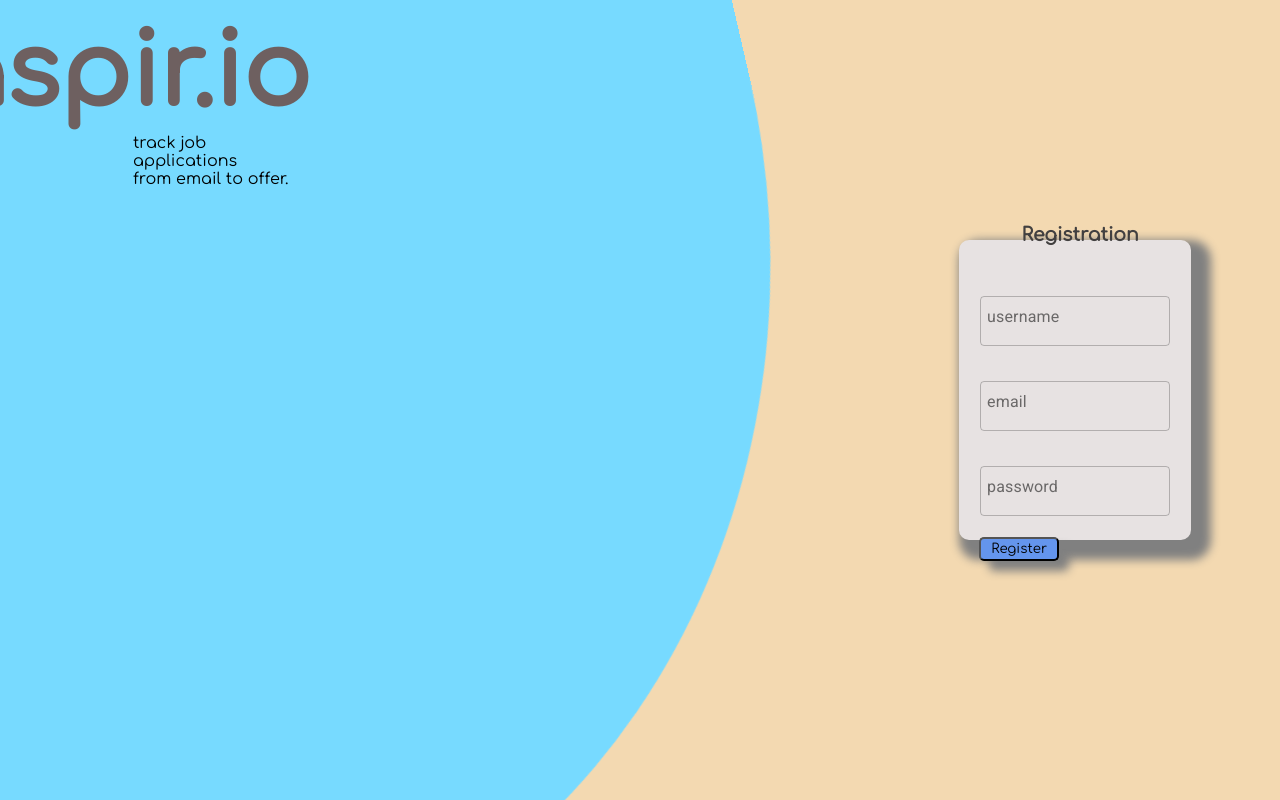
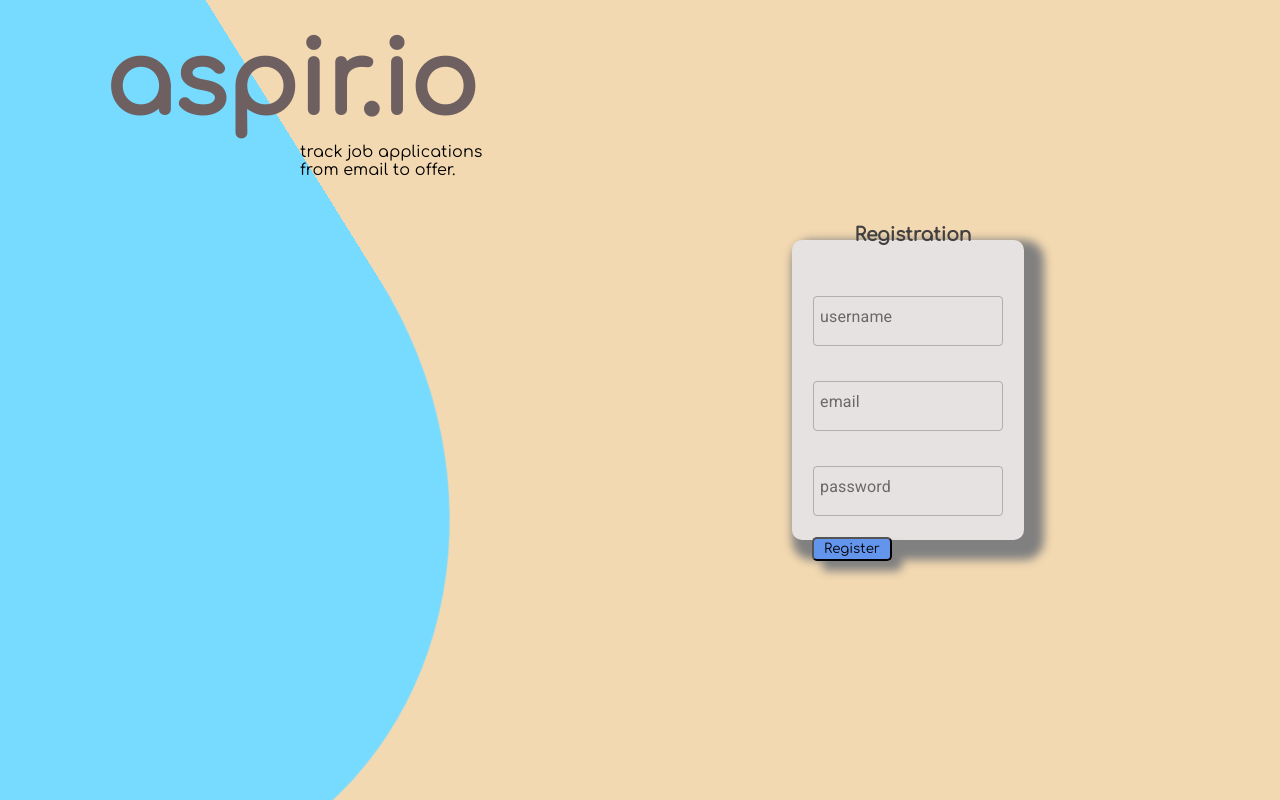
Before and after one commit to ACL-JobsTeam/jobs-fe-react, a React app: page /register in a window 1280 px wide. Built offline with nearby package versions, Linux system fonts and the light colour scheme.

Commit message:
responsive

```diff
--- a/src/containers/Login/Login.jsx
+++ b/src/containers/Login/Login.jsx
@@ -47,9 +47,8 @@ const Login = ({ setLoading }) => {
 
   return (
     <div className={style.loginCtn}>
-      <div className={style.box}>
-        <div className={style.wave}></div>
-      </div>
+      <div className={style.wave}></div>
+
       <div className={style.header}>
         <h2 className={style.logo}>aspir.io</h2>
         <div className={style.subtitle}>
--- a/src/containers/Login/login.module.css
+++ b/src/containers/Login/login.module.css
@@ -4,7 +4,7 @@ body {
 }
 
 .box {
-  position: fixed;
+  position: absolute;
   top: 0;
   transform: rotate(70deg);
   left: 0;
@@ -12,14 +12,16 @@ body {
 }
 
 .wave {
-  position: absolute;
-  width: 1600px;
-  height: 1800px;
-  margin-left: -700px;
-  margin-top: -800px;
-  border-radius: 43%;
+  margin-left: -50em;
+  width: 90vw;
+  height: 100vw;
+  border-radius: 33%;
   animation: rotate 7500ms infinite linear;
   background-color: #77daff;
+  margin-top: -15em;
+  transform: rotate(70deg);
+  position: fixed;
+  z-index: 0;
 }
 
 @keyframes rotate {
@@ -36,8 +38,7 @@ body {
   width: auto;
   height: 100vh;
   margin: 0;
-  overflow-x: hidden;
-  justify-content: center;
+  justify-content: space-between;
   background-color: rgba(238, 200, 142, 0.692);
 }
 
@@ -82,6 +83,7 @@ body {
 
 .header {
   display: flex;
+  position: fixed;
   justify-content: center;
   flex-direction: column;
   width: 400px;
@@ -90,18 +92,20 @@ body {
   margin-left: 100px;
 }
 
-.signupForm {
+.signupForm,
+.registerForm {
   position: relative;
   top: 30%;
   right: 20%;
   display: flex;
-  width: 500px;
+  width: 275px;
   height: 300px;
   padding: 0;
   box-shadow: 10px 10px 10px 10px grey;
   flex-direction: column;
   justify-content: center;
   align-content: center;
+  max-width: 500px;
   border-radius: 10px;
   z-index: 1;
   background-color: rgb(231, 226, 226);
--- a/src/containers/Registration/Register.jsx
+++ b/src/containers/Registration/Register.jsx
@@ -52,9 +52,8 @@ const Register = () => {
   }
   return (
     <div className={style.loginCtn}>
-      <div className={style.box}>
-        <div className={style.wave}></div>
-      </div>
+      <div className={style.wave}></div>
+
       <div className={style.header}>
         <h2 className={style.logo}>aspir.io</h2>
         <div className={style.subtitle}>
```
